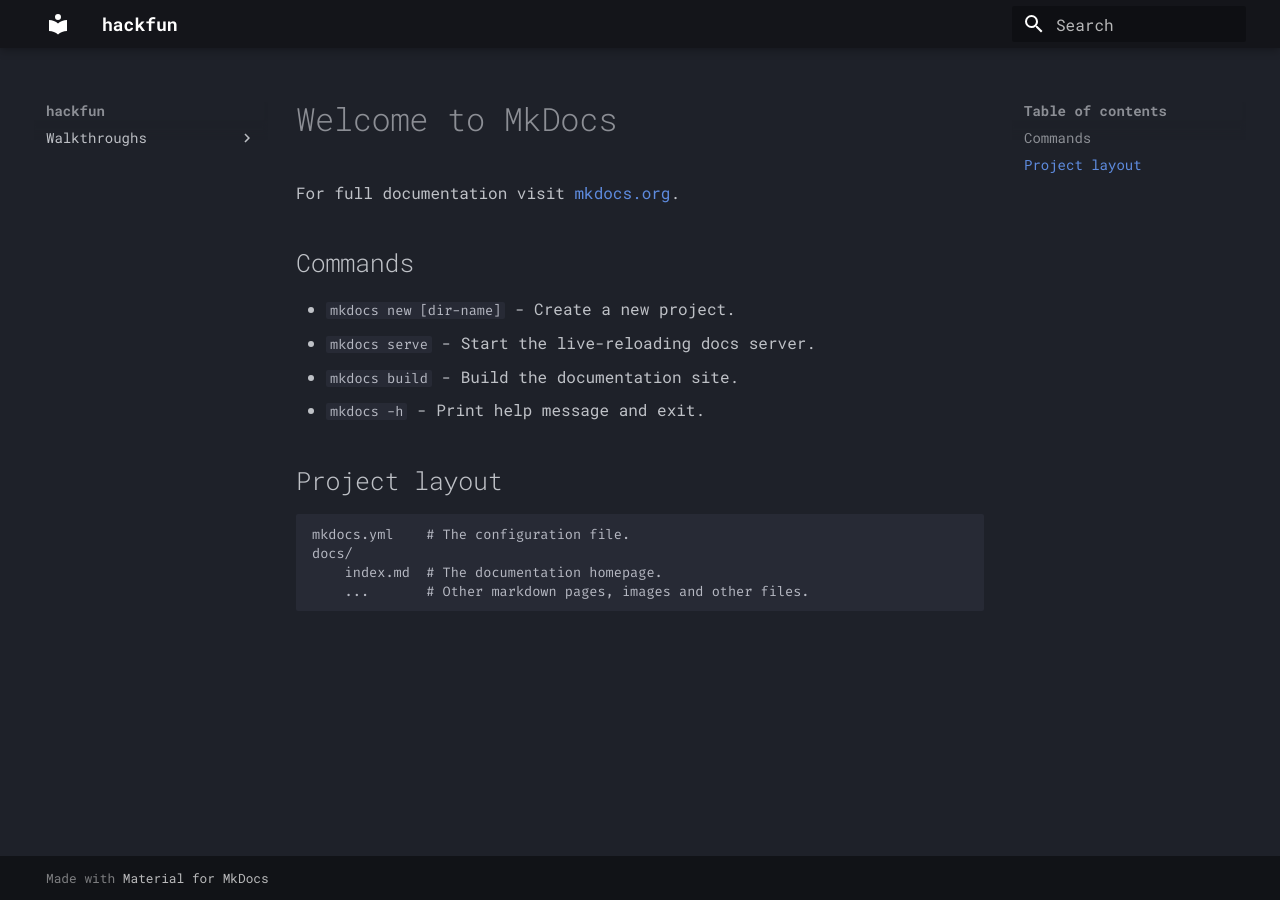
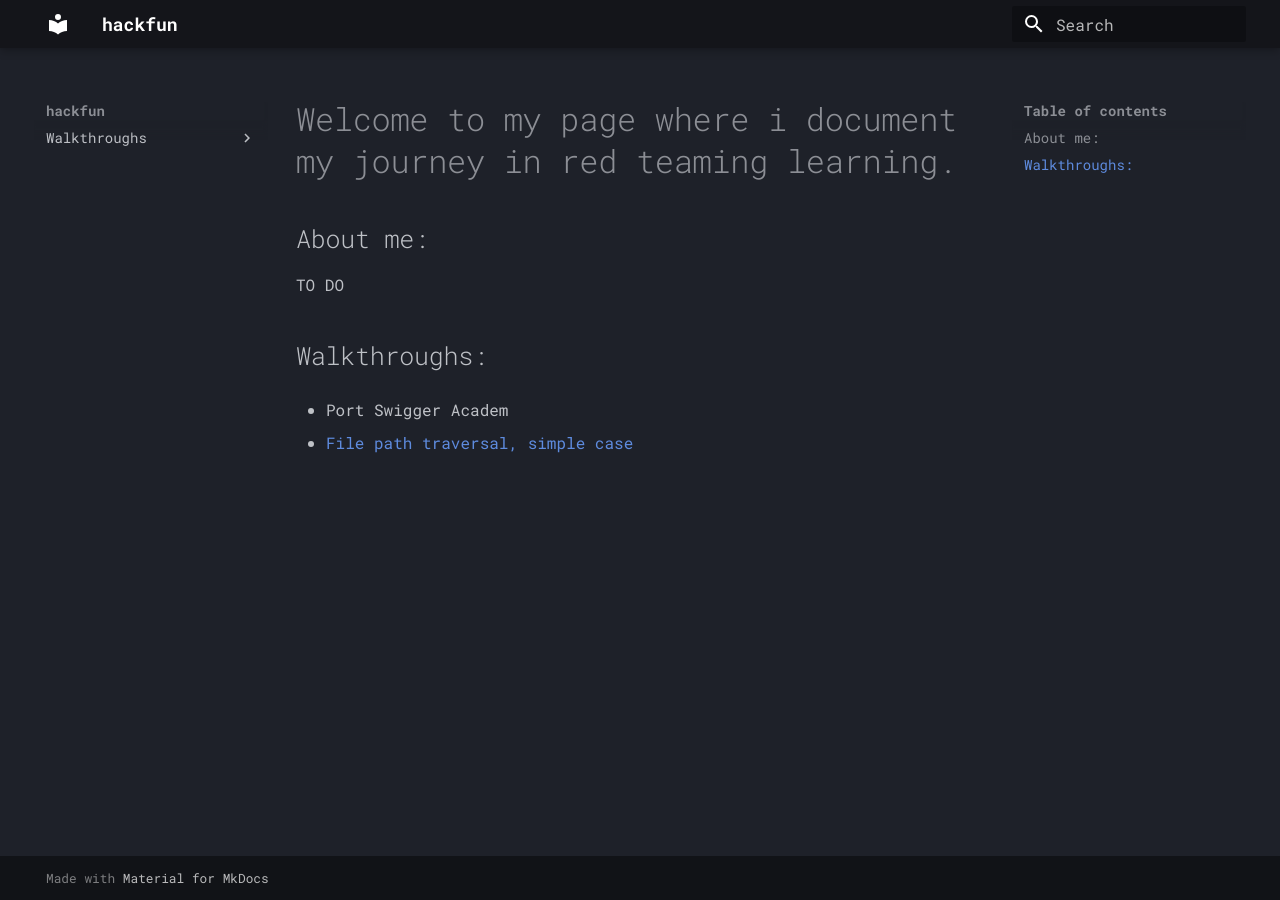
Before and after one commit to peviq/hackfun, an MkDocs documentation site: the page built from docs/index.md, in a window 1280 px wide. Built offline with MkDocs 1.6.1 and Material for MkDocs 9.7.7, drawn with Linux system fonts in a browser that asks for light colours.

Commit message:
fixed paths, custom index.md

```diff
--- a/docs/index.md
+++ b/docs/index.md
@@ -1,17 +1,11 @@
-# Welcome to MkDocs
+# Welcome to my page where i document my journey in red teaming learning.
 
-For full documentation visit [mkdocs.org](https://www.mkdocs.org).
+## About me:
 
-## Commands
+TO DO
 
-* `mkdocs new [dir-name]` - Create a new project.
-* `mkdocs serve` - Start the live-reloading docs server.
-* `mkdocs build` - Build the documentation site.
-* `mkdocs -h` - Print help message and exit.
+## Walkthroughs:
 
-## Project layout
+- Port Swigger Academ
 
-    mkdocs.yml    # The configuration file.
-    docs/
-        index.md  # The documentation homepage.
-        ...       # Other markdown pages, images and other files.
+  - [File path traversal, simple case](walkthroughs/port_swigger/learning_paths/server_side_vulnerabilities/file_path_traversal_simple_case)
--- a/mkdocs.yml
+++ b/mkdocs.yml
@@ -13,4 +13,4 @@
     - Port Swigger:
       - Learning Paths:
         - Server-side vulnerabilities:
-          - File path traversal, simple case: walkthroughs/port-swigger/learning_paths/server_side_vulnerabilities/file_path_traversal_simple_case/file_path_traversal_simple_case.md
+          - File path traversal, simple case: walkthroughs/port_swigger/learning_paths/server_side_vulnerabilities/file_path_traversal_simple_case/file_path_traversal_simple_case.md
```
Also changed, not shown: docs/walkthroughs/port_swigger/learning_paths/server_side_vulnerabilities/file_path_traversal_simple_case/file_path_traversal_simple_case.md (renamed from docs/walkthroughs/port-swigger/learning_paths/server_side_vulnerabilities/file_path_traversal_simple_case/file_path_traversal_simple_case.md, +1 -1 lines).
